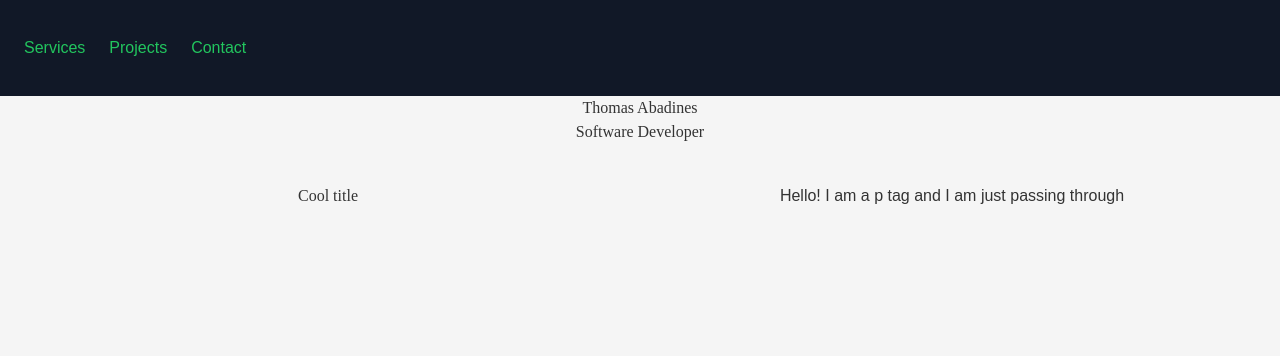
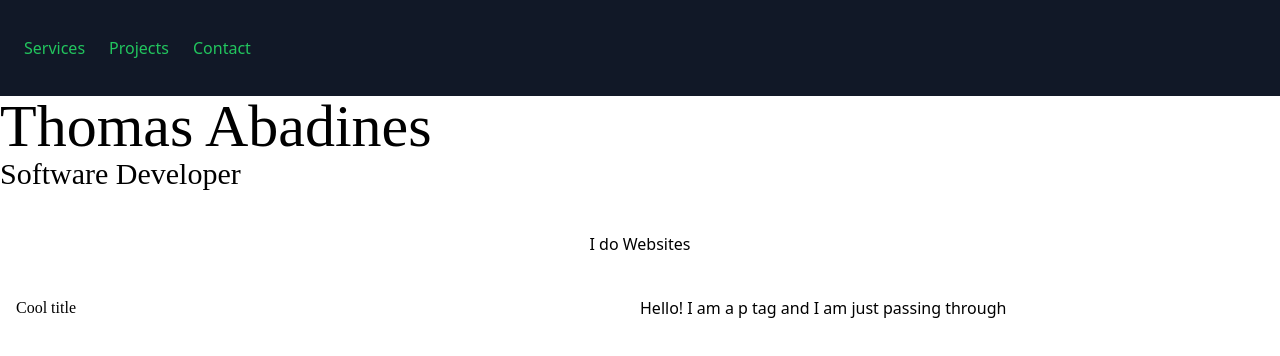
Before and after one commit to tabadines00/personalsite, a Gatsby site: page / in a window 1280 px wide. Built offline with nearby package versions, Linux system fonts and the light colour scheme; Gatsby itself is replaced by a stand-in of ours.

Commit message:
Created Centered component

```diff
--- /dev/null
+++ b/src/components/Centered.tsx
@@ -0,0 +1,11 @@
+import React from 'react'
+
+function Centered(props: any) {
+  return (
+    <div className='container flex flex-col items-center justify-center mx-auto mt-10'>
+        {props.content}
+    </div>
+  )
+}
+
+export default Centered
--- a/src/pages/index.tsx
+++ b/src/pages/index.tsx
@@ -2,6 +2,7 @@ import * as React from 'react'
 import type { HeadFC, PageProps } from "gatsby"
 import Navbar from '@/components/Navbar'
 import HalfSplit from '@/components/HalfSplit'
+import Centered from '@/components/Centered'
 
 const Index: React.FC<PageProps> = () => {
 
@@ -28,15 +29,21 @@ const Index: React.FC<PageProps> = () => {
   return (
 	<main>
 	  	<Navbar />
-	  	<h1>Thomas Abadines</h1>
-	  	<h1>Software Developer</h1>
+		<div>
+			<h1 className='text-6xl'>Thomas Abadines</h1>
+	  		<h1 className='text-3xl'>Software Developer</h1>
+		</div>
+
+		<Centered content={
+			<p>I do Websites</p>
+		} />
 		<HalfSplit
 			left={
 				<h1>Cool title</h1>
 			}
 			right={
 				<p>Hello! I am a p tag and I am just passing through</p>
-			} />
+		} />
 	</main>
   )
 }
--- a/src/styles/global.css
+++ b/src/styles/global.css
@@ -14,18 +14,18 @@ h1 {
     hover:text-white;
   }
 }
-
+/*
 body {
     font-family: 'Arial', sans-serif;
-    background-color: #f5f5f5; /* cream/white */
-    color: #333; /* dark brown */
+    background-color: #f5f5f5;
+    color: #333;
     margin: 0;
     padding: 0;
     text-align: center;
 }
 
 header {
-    background-color: #6b8e23; /* sage green */
+    background-color: #6b8e23;
     padding: 1em;
 }
 
@@ -37,7 +37,8 @@ section {
     max-width: 800px;
     margin: 2em auto;
     padding: 1em;
-    background-color: #fff; /* white */
+    background-color: #fff;
     border-radius: 8px;
     box-shadow: 0 0 10px rgba(0, 0, 0, 0.1);
 }
+*/
```
